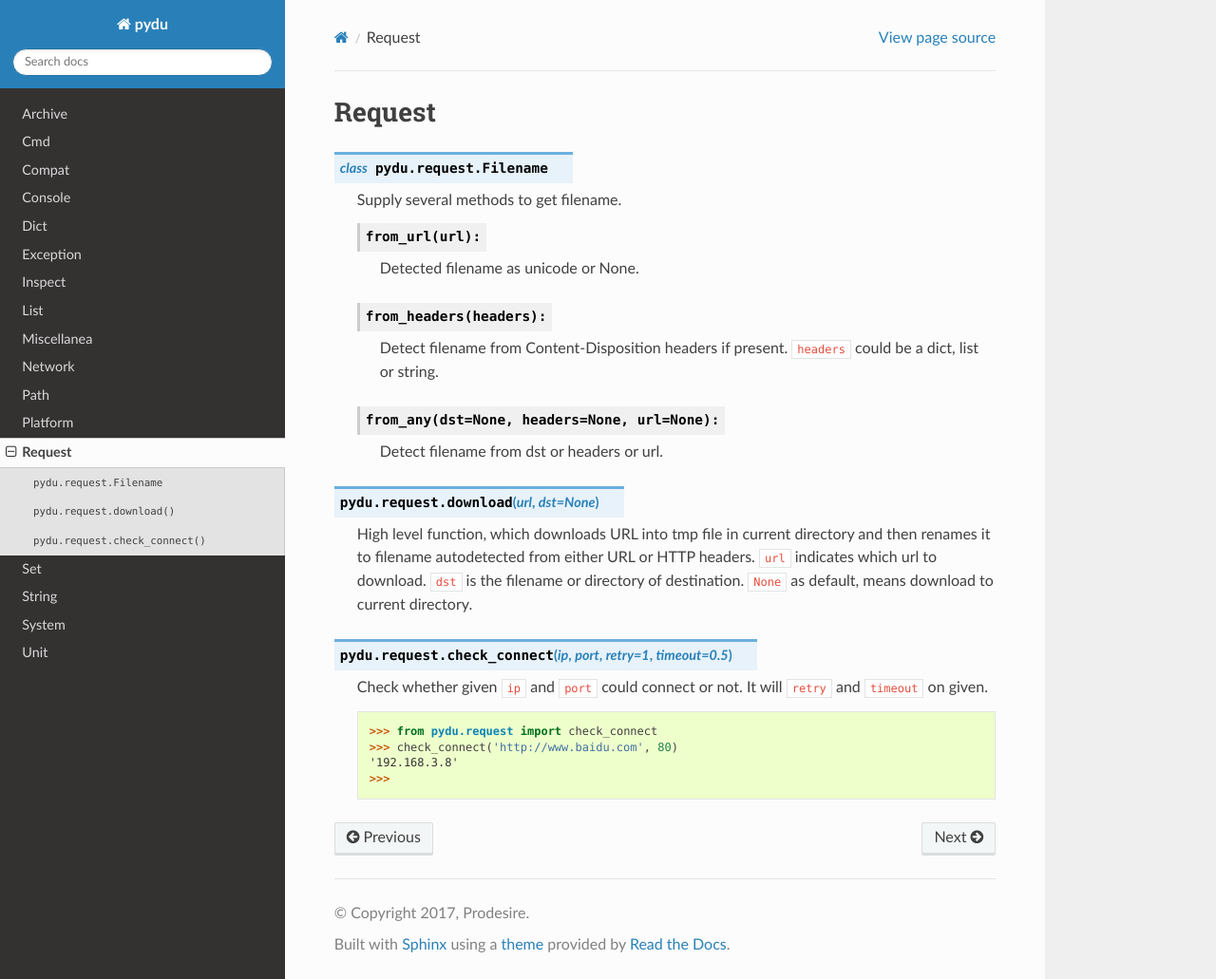
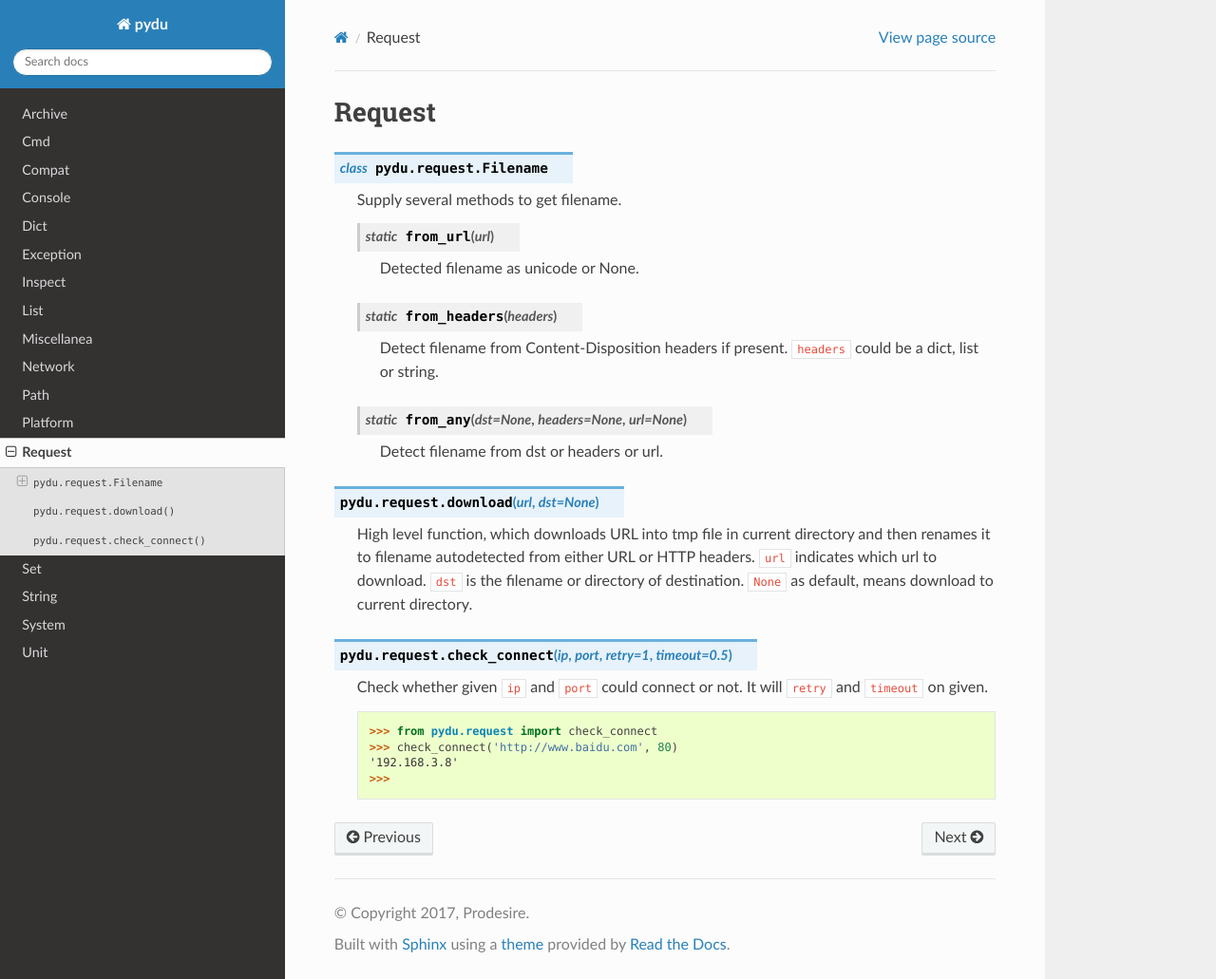
Before and after one commit to flaggo/pydu, a Sphinx documentation site: the page built from docs/request.rst, in a window 1280 px wide and 1031 px high. Shown: the whole window at 95% size. Built offline with Sphinx 7.4.7 and the Read the Docs theme 2.0.0, drawn with Linux system fonts in a browser that asks for light colours.

```diff
--- a/docs/request.rst
+++ b/docs/request.rst
@@ -5,16 +5,16 @@ Request
 
     Supply several methods to get filename.
 
-    .. py:staticmethod:: from_url(url):
+    .. py:staticmethod:: from_url(url)
 
         Detected filename as unicode or None.
 
-    .. py:staticmethod:: from_headers(headers):
+    .. py:staticmethod:: from_headers(headers)
 
         Detect filename from Content-Disposition headers if present.
         ``headers`` could be a dict, list or string.
 
-    .. py:staticmethod:: from_any(dst=None, headers=None, url=None):
+    .. py:staticmethod:: from_any(dst=None, headers=None, url=None)
 
         Detect filename from dst or headers or url.
 
```
